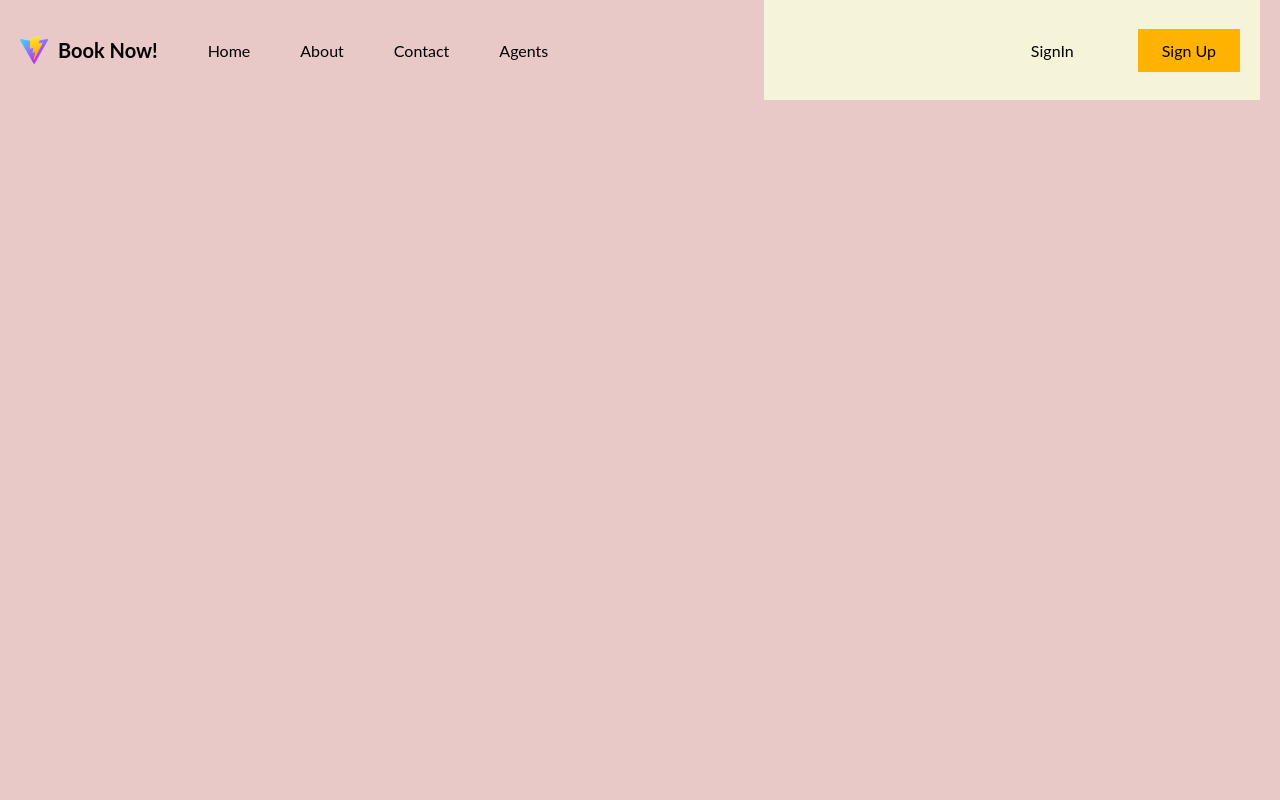
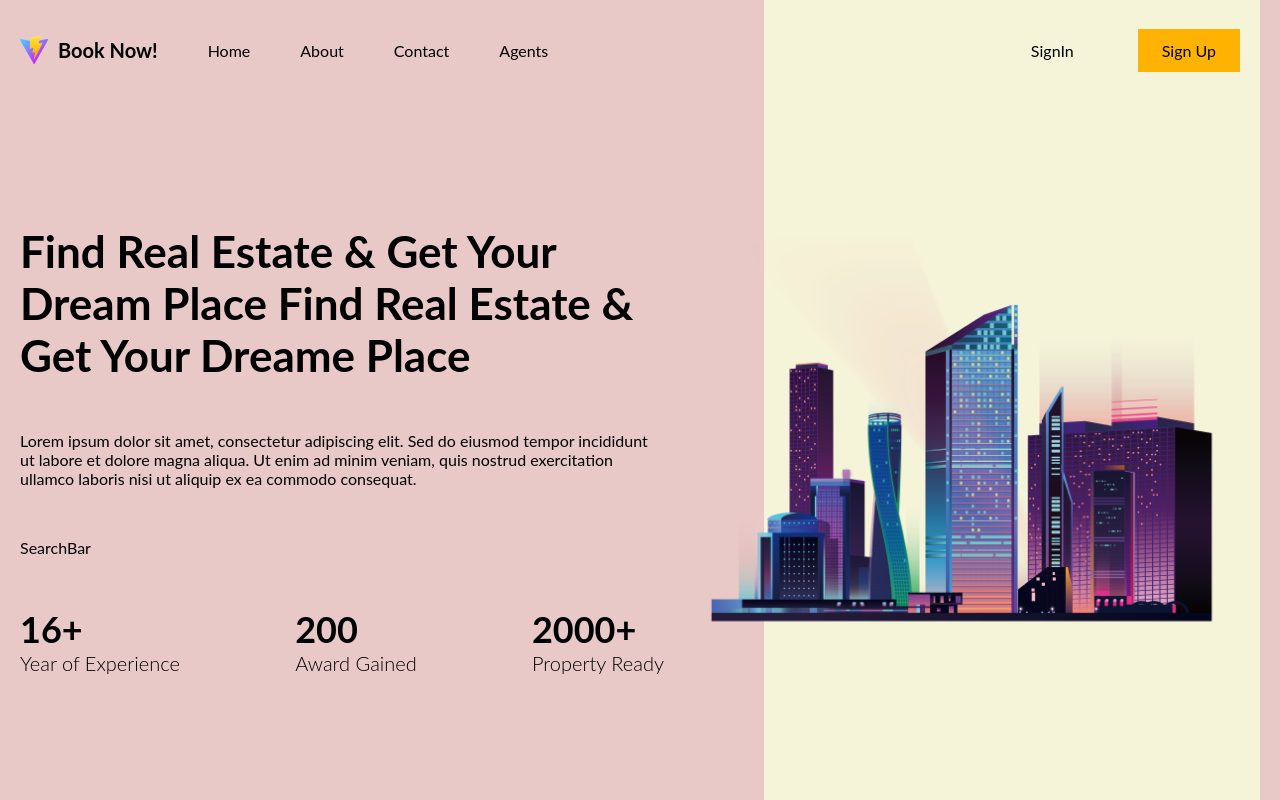
Before and after one commit to Lahiru-Madhuwantha/Book-Now, a React (Vite) app: page / in a window 1280 px wide. Shown: the top 800 px of the page. Built offline with nearby package versions, Linux system fonts and the light colour scheme.

Commit message:
Add SearchBar component and update HomePage layout

```diff
--- a/src/App.tsx
+++ b/src/App.tsx
@@ -1,10 +1,16 @@
 import NavBar from './components/NavBar/NavBar'
 import './layout.scss'
+import HomePage from './routes/HomePage'
 
 function App() {
   return (
     <div className="layout">
+      <div className="navbar">
       <NavBar/>
+      </div>
+      <div className="content">
+        <HomePage/>
+      </div>
     </div>
   )
 }
--- /dev/null
+++ b/src/components/SearchBar/SearchBar.tsx
@@ -0,0 +1,10 @@
+import React from 'react'
+import './searchBar.scss'
+
+function SearchBar() {
+  return (
+    <div className='searchBar'>SearchBar</div>
+  )
+}
+
+export default SearchBar
--- /dev/null
+++ b/src/components/SearchBar/searchBar.scss
@@ -0,0 +1,3 @@
+.searchBar{
+
+}
--- a/src/layout.scss
+++ b/src/layout.scss
@@ -7,6 +7,8 @@
   margin-right: auto;
   padding-left: 20px;
   padding-right: 20px;
+  display: flex;
+  flex-direction: column;
 
   @include lg {
     background-color: rgb(233, 200, 200);
@@ -21,3 +23,7 @@
     max-width: 640px;
   }
 }
+
+.content{
+  flex: 1;
+}
--- /dev/null
+++ b/src/routes/HomePage.tsx
@@ -0,0 +1,36 @@
+import React from 'react'
+import './homePage.scss'
+import SearchBar from '../components/SearchBar/SearchBar'
+
+function HomePage() {
+  return (
+    <div className='homepage'>
+      <div className="textContainer">
+        <div className="wrapper">
+          <h1 className='title'>Find Real Estate & Get Your Dream Place Find Real Estate & Get Your Dreame Place </h1>
+          <p>Lorem ipsum dolor sit amet, consectetur adipiscing elit. Sed do eiusmod tempor incididunt ut labore et dolore magna aliqua. Ut enim ad minim veniam, quis nostrud exercitation ullamco laboris nisi ut aliquip ex ea commodo consequat.</p>
+          <SearchBar/>
+          <div className="boxes">
+            <div className="box">
+              <h1>16+</h1>
+              <h2>Year of Experience</h2>
+            </div>
+            <div className="box">
+              <h1>200</h1>
+              <h2>Award Gained</h2>
+            </div>
+            <div className="box">
+              <h1>2000+</h1>
+              <h2>Property Ready</h2>
+            </div>
+          </div>
+        </div>
+      </div>
+      <div className="imgContainer">
+        <img src="/bg.png" alt="" />
+      </div>
+    </div>
+  )
+}
+
+export default HomePage
--- /dev/null
+++ b/src/routes/homePage.scss
@@ -0,0 +1,49 @@
+.homepage {
+  display: flex;
+  height: 100%;
+
+  .textContainer {
+    flex: 3;
+
+    .wrapper{
+      padding-right: 100px;
+      display: flex;
+      flex-direction: column;
+      justify-content: center;
+      gap: 50px;
+      height: 100%;
+
+      .title{
+        font-size: 44px;
+      }
+
+      .boxes{
+        display: flex;
+        justify-content: space-between;
+
+        h1{
+          font-size: 36px;
+        }
+
+        h2{
+          font-size: 20px;
+          font-weight: 300;
+        }
+      }
+    }
+  }
+
+  .imgContainer {
+    flex: 2;
+    background-color: rgb(245, 243, 216);
+    position: relative;
+    display: flex;
+    align-items: center;
+
+    img {
+      width: 115%;
+      position: absolute;
+      right: 0;
+    }
+  }
+}
```
Also changed, not shown: public/banner.png (added), public/bg.png.
